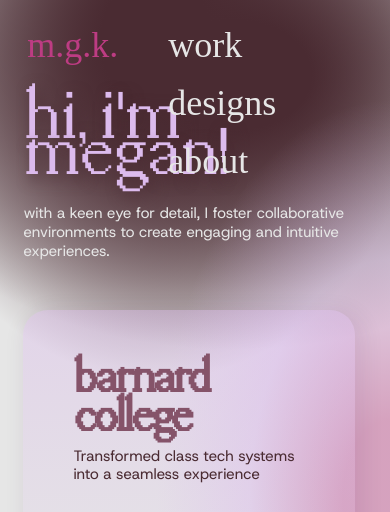
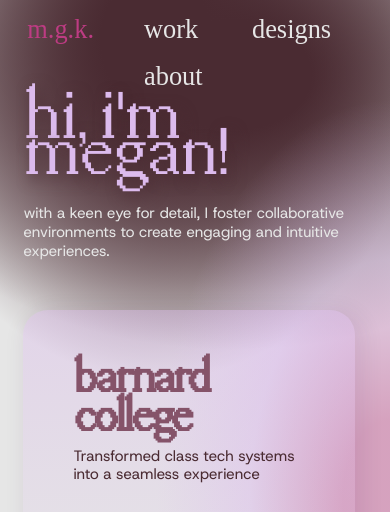
Before and after one commit to mgykim/portfolio, a plain HTML site: page index.html in a window 390 px wide. Shown: the top 512 px of the page. Drawn offline with Linux system fonts and the light colour scheme; a web font is replaced by a local one.

Commit message:
fixed nav sizing

```diff
--- a/styles/styles.css
+++ b/styles/styles.css
@@ -244,13 +244,13 @@ h1 {
     width: 85vw;
   }
   .nav-container {
-    padding: 10px 5vw;
+    padding: 0px 5vw;
     margin: 2vw;
     border-radius: 30px;
   }
   nav a {
     font-family: Pixel-Sans;
-    font-size: 3em;
+    font-size: 2.2em;
     text-decoration: none;
   }
   #grad1 {
```
